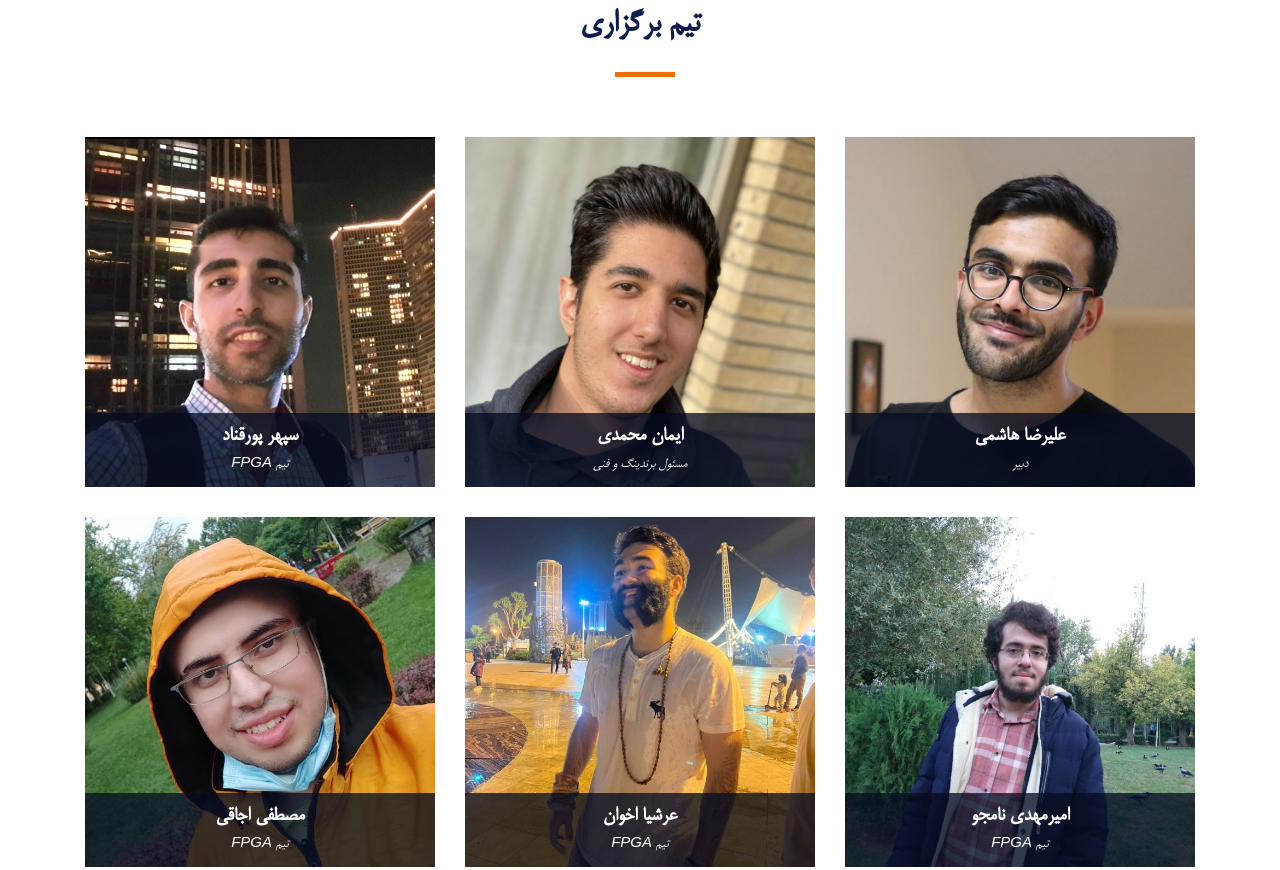
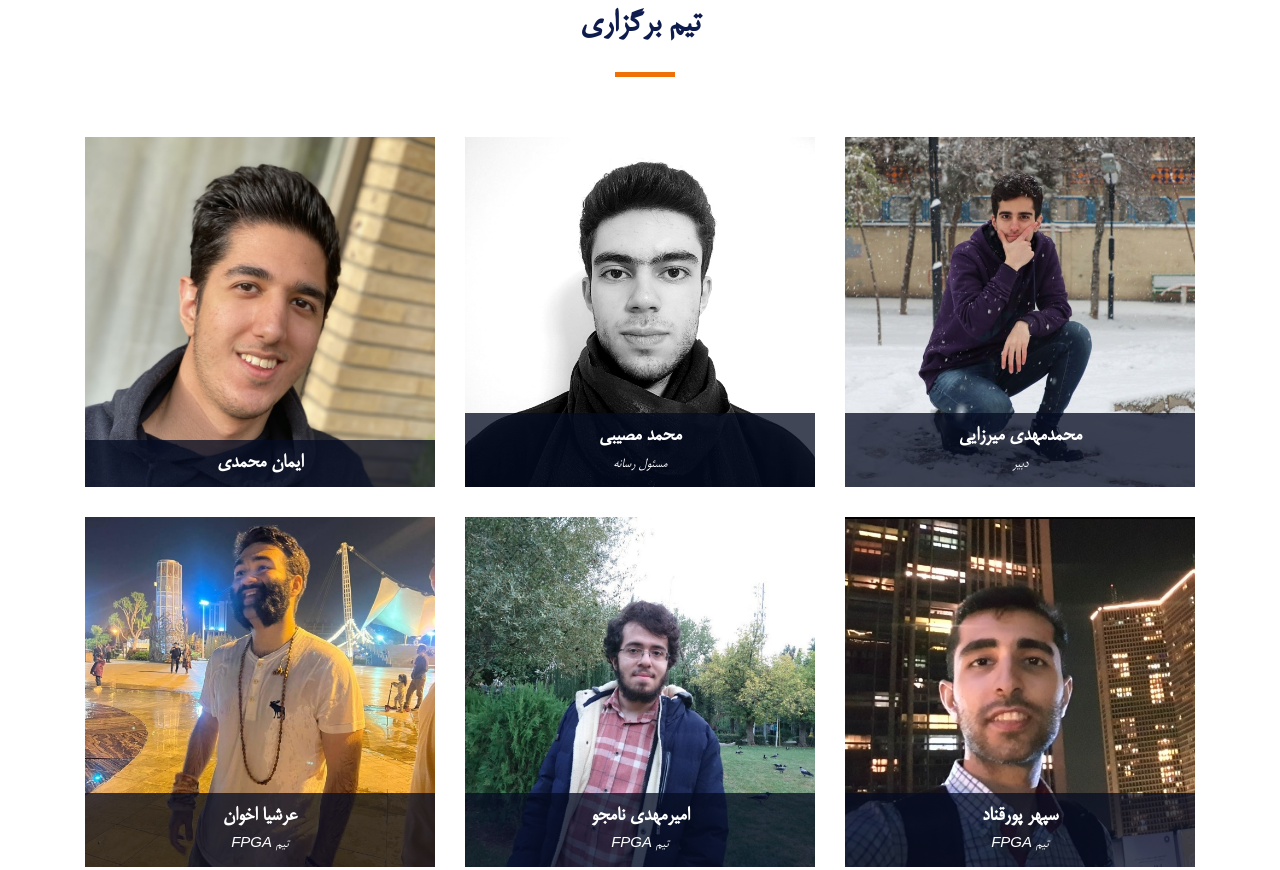
Before and after one commit to Imanm02/Yalda1401-CE-Sharif-Website, a plain HTML site: page index.html in a window 1280 px wide. Shown: the part 1140-2010 px from the top of the page. Drawn offline with Linux system fonts and the light colour scheme.

Commit message:
update staff data

```diff
--- a/index.html
+++ b/index.html
@@ -193,9 +193,9 @@
         <div class="row">
           <div class="col-lg-4 col-md-6">
             <div class="speaker">
-              <img src="img/speakers/Alireza-Hashemi.jpg" alt="علیرضا هاشمی" class="img-fluid">
+              <img src="img/speakers/MohammadiMahdiMirzaei.jpg" alt="محمدمهدی میرزایی" class="img-fluid">
               <div class="details">
-                <h3><a href="#">علیرضا هاشمی</a></h3>
+                <h3><a href="#">محمدمهدی میرزایی</a></h3>
                 <p>دبیر</p>
                 <div class="social">
                   &nbsp;
@@ -205,11 +205,24 @@
           </div>
 
         <div class="col-lg-4 col-md-6">
+            <div class="speaker">
+              <img src="img/speakers/MohammadMoasayebi.jpg" alt="محمد مصیبی" class="img-fluid">
+              <div class="details">
+                <h3><a href="#">محمد مصیبی</a></h3>
+                <p>مسئول رسانه</p>
+                <div class="social">
+                  &nbsp;
+                </div>
+              </div>
+            </div>
+        </div>
+
+        <div class="col-lg-4 col-md-6">
           <div class="speaker">
             <img src="img/speakers/iman-mohammadi.jpeg" alt="ایمان محمدی" class="img-fluid">
             <div class="details">
               <h3><a href="#">ایمان محمدی</a></h3>
-              <p> مسئول برندینگ و فنی</p>
+              <p></p>
               <div class="social">
                 &nbsp;
               </div>
@@ -438,18 +451,7 @@
             </div>
           </div>
 
-          <div class="col-lg-4 col-md-6">
-            <div class="speaker">
-              <img src="img/speakers/MohammadMoasayebi.jpg" alt="محمد مصیبی" class="img-fluid">
-              <div class="details">
-                <h3><a href="#">محمد مصیبی</a></h3>
-                <p>مسئول رسانه</p>
-                <div class="social">
-                  &nbsp;
-                </div>
-              </div>
-            </div>
-          </div>
+
         </div>
       </div>
 
```
Also changed, not shown: img/speakers/MohammadiMahdiMirzaei.jpg (added).
